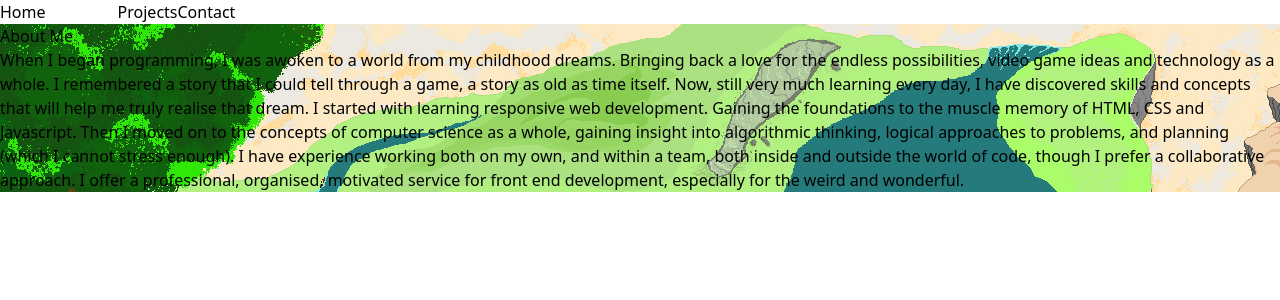
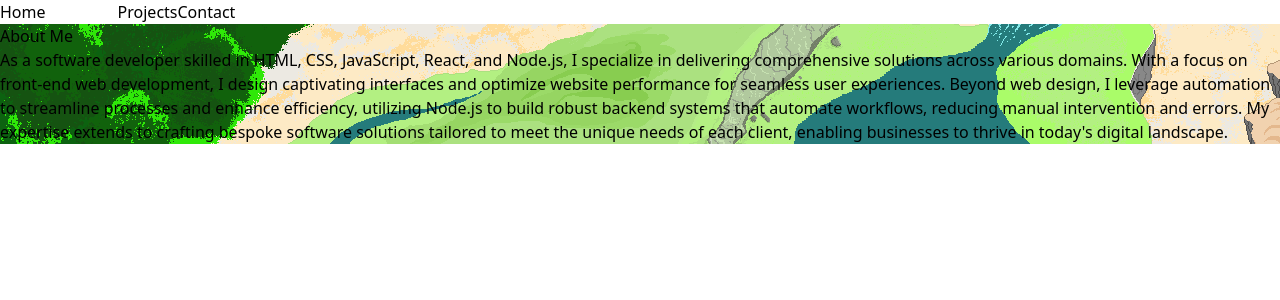
Before and after one commit to Jaycossey/showcase, a React (Vite) app: page /About in a window 1280 px wide. Shown: the top 300 px of the page. Built offline with nearby package versions, Linux system fonts and the light colour scheme.

Commit message:
updated about section

```diff
--- a/src/components/about-components/About.jsx
+++ b/src/components/about-components/About.jsx
@@ -1,7 +1,7 @@
 import Card from '../containers/Card';
 
 const About = (props) => {
-    const aboutText = "When I began programming, I was awoken to a world from my childhood dreams. Bringing back a love for the endless possibilities, video game ideas and technology as a whole. I remembered a story that I could tell through a game, a story as old as time itself. Now, still very much learning every day, I have discovered skills and concepts that will help me truly realise that dream. I started with learning responsive web development. Gaining the foundations to the muscle memory of HTML, CSS and Javascript. Then I moved on to the concepts of computer science as a whole, gaining insight into algorithmic thinking, logical approaches to problems, and planning (which I cannot stress enough). I have experience working both on my own, and within a team, both inside and outside the world of code, though I prefer a collaborative approach. I offer a professional, organised, motivated service for front end development, especially for the weird and wonderful.";
+    const aboutText = "As a software developer skilled in HTML, CSS, JavaScript, React, and Node.js, I specialize in delivering comprehensive solutions across various domains. With a focus on front-end web development, I design captivating interfaces and optimize website performance for seamless user experiences. Beyond web design, I leverage automation to streamline processes and enhance efficiency, utilizing Node.js to build robust backend systems that automate workflows, reducing manual intervention and errors. My expertise extends to crafting bespoke software solutions tailored to meet the unique needs of each client, enabling businesses to thrive in today's digital landscape.";
 
     return (
         <>
@@ -17,7 +17,7 @@ const About = (props) => {
                             gap-10">
                 <Card text="About Me" />
 
-                <Card text={aboutText} />
+                <Card text={`${aboutText}`} />
                 {/* EMPTY SPACE NEEDS FILLING */}
             </div>
         </>
```
